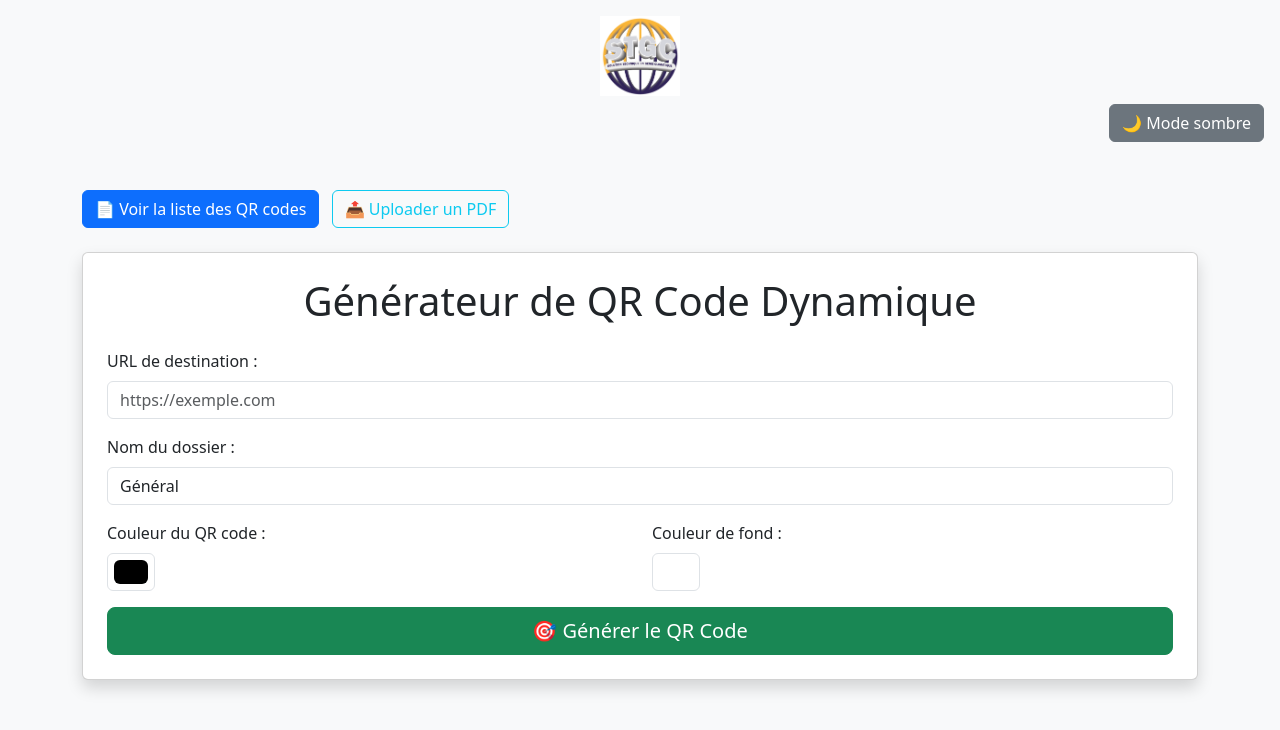
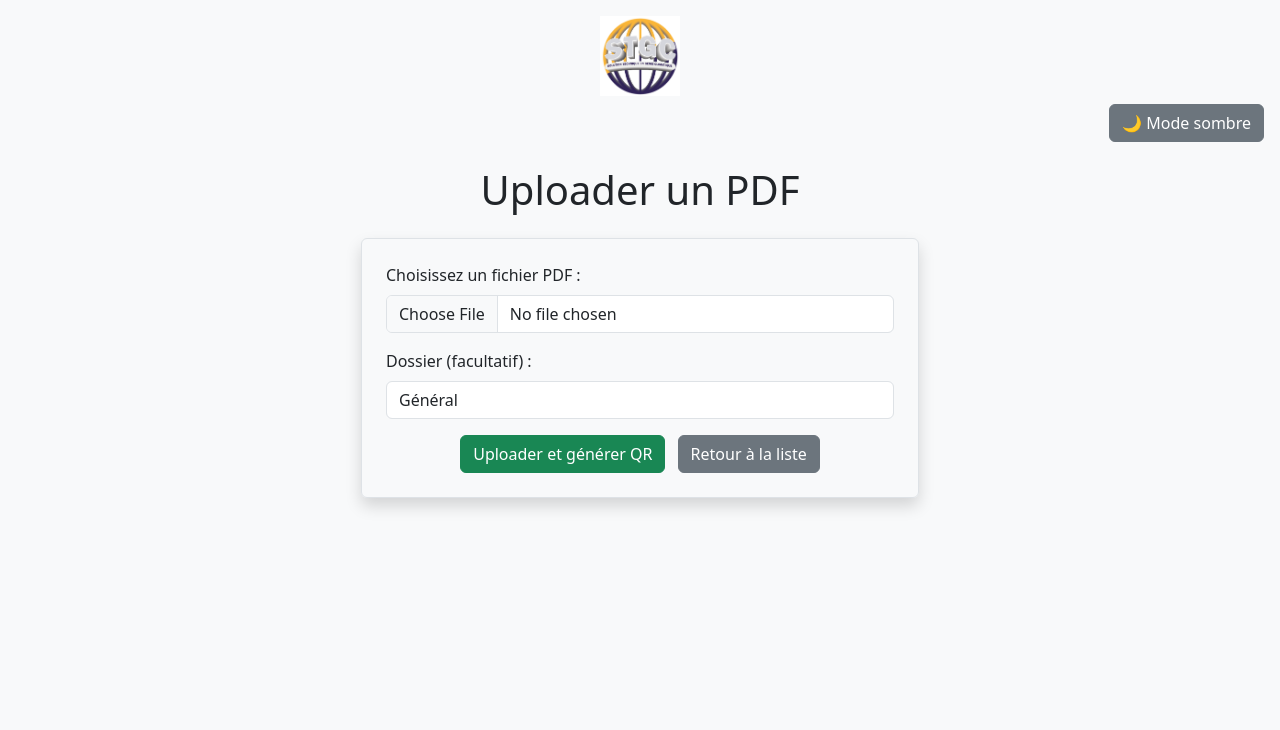
Before and after one commit to fode-konate/qr-code-dynamic, a Flask app: page /upload in a window 1280 px wide. Shown: the top 730 px of the page. Run offline with Flask 3, Linux system fonts and the light colour scheme.

Commit message:
Tes changeme

```diff
--- a/templates/upload.html
+++ b/templates/upload.html
@@ -2,17 +2,15 @@
 <html lang="fr">
 <head>
   <meta charset="UTF-8">
-  <title>QR Code Dynamique</title>
+  <title>Uploader un PDF et générer un QR Code</title>
   <link href="https://cdn.jsdelivr.net/npm/bootstrap@5.3.0/dist/css/bootstrap.min.css" rel="stylesheet">
   <style>
     .dark-mode {
       background-color: #121212 !important;
       color: #ffffff !important;
     }
-    .dark-mode .card,
     .dark-mode .form-control,
-    .dark-mode .form-label,
-    .dark-mode .alert,
+    .dark-mode .form-select,
     .dark-mode .btn {
       background-color: #2a2a2a !important;
       color: #ffffff !important;
@@ -34,47 +32,42 @@
   </div>
 </div>
 
-  <div class="container mt-5">
-    <a href="{{ url_for('list_qr') }}" class="btn btn-primary">📄 Voir la liste des QR codes</a>
-    <a href="{{ url_for('upload_file') }}" class="btn btn-outline-info ms-2">📤 Uploader un PDF</a>
+<div class="container mt-4">
+  <h1 class="text-center mb-4">Uploader un PDF</h1>
 
-    <div class="card shadow p-4 mt-4">
-      <h1 class="text-center mb-4">Générateur de QR Code Dynamique</h1>
-      <form method="POST" action="{{ url_for('generate') }}">
+  {% with messages = get_flashed_messages(with_categories=true) %}
+    {% for category, message in messages %}
+      <div class="alert alert-{{ category }} alert-dismissible fade show" role="alert">
+        {{ message }}
+        <button type="button" class="btn-close" data-bs-dismiss="alert"></button>
+      </div>
+    {% endfor %}
+  {% endwith %}
+
+  <form method="POST" enctype="multipart/form-data" class="w-50 mx-auto border p-4 rounded shadow">
     <div class="mb-3">
-          <label for="target_url" class="form-label">URL de destination :</label>
-          <input type="url" class="form-control" id="target_url" name="target_url" placeholder="https://exemple.com" required>
+      <label for="file" class="form-label">Choisissez un fichier PDF :</label>
+      <input type="file" name="file" id="file" accept=".pdf" class="form-control" required>
     </div>
 
     <div class="mb-3">
-          <label for="folder" class="form-label">Nom du dossier :</label>
-          <input type="text" class="form-control" id="folder" name="folder" placeholder="ex: Communication, RH, etc." value="Général">
+      <label for="folder" class="form-label">Dossier (facultatif) :</label>
+      <input type="text" name="folder" id="folder" class="form-control" placeholder="ex : RH, Marketing, Support" value="Général">
     </div>
 
-        <div class="row">
-          <div class="col mb-3">
-            <label for="fill_color" class="form-label">Couleur du QR code :</label>
-            <input type="color" class="form-control form-control-color" id="fill_color" name="fill_color" value="#000000">
-          </div>
-          <div class="col mb-3">
-            <label for="back_color" class="form-label">Couleur de fond :</label>
-            <input type="color" class="form-control form-control-color" id="back_color" name="back_color" value="#FFFFFF">
-          </div>
-        </div>
-
-        <div class="d-grid">
-          <button type="submit" class="btn btn-success btn-lg">🎯 Générer le QR Code</button>
+    <div class="text-center">
+      <button type="submit" class="btn btn-success">Uploader et générer QR</button>
+      <a href="{{ url_for('list_qr') }}" class="btn btn-secondary ms-2">Retour à la liste</a>
     </div>
   </form>
 </div>
-  </div>
 
+<script src="https://cdn.jsdelivr.net/npm/bootstrap@5.3.0/dist/js/bootstrap.bundle.min.js"></script>
 <script>
   function toggleDarkMode() {
     document.body.classList.toggle('dark-mode');
     localStorage.setItem('dark-mode', document.body.classList.contains('dark-mode'));
   }
-
   window.onload = function () {
     if (localStorage.getItem('dark-mode') === 'true') {
       document.body.classList.add('dark-mode');
```
Lines whose indentation alone changed are shown as unchanged.
